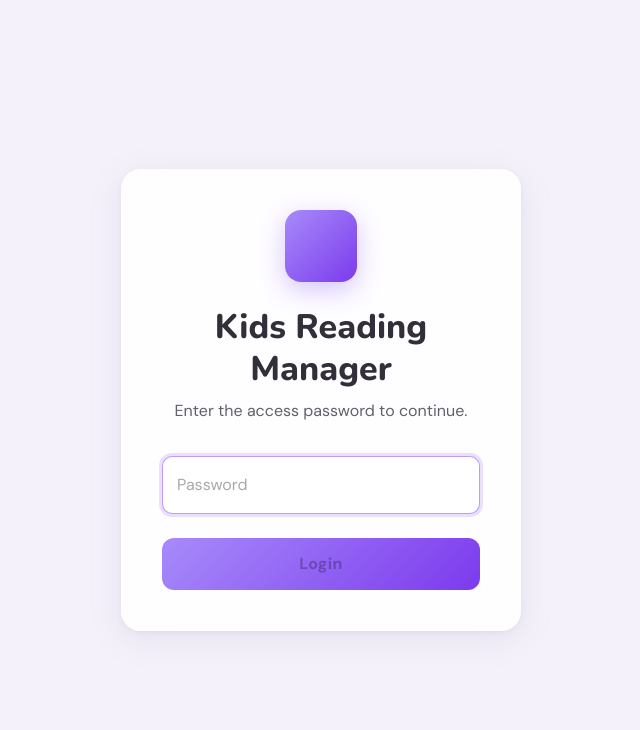
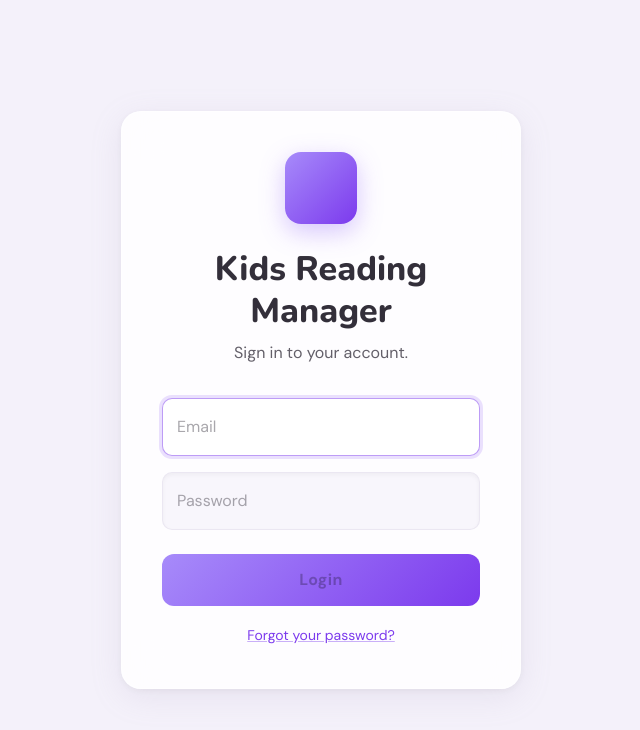
Before and after one commit to dervish666/KidsReadingManager, a React (Vite) app: page / in a window 1280 px wide. Shown: the top 730 px of the page, without its empty margins (319-959 px from the left). Built offline with nearby package versions, Linux system fonts and the light colour scheme; no server answers; some icons are missing.

Commit message:
Updated to use multi tenant auth

```diff
--- a/src/contexts/AppContext.js
+++ b/src/contexts/AppContext.js
@@ -54,11 +54,11 @@ export const AppProvider = ({ children }) => {
 
   // Multi-tenant auth state - initially null until detected from server
   const [authMode, setAuthMode] = useState(() => {
-    if (typeof window === 'undefined') return 'legacy';
+    if (typeof window === 'undefined') return 'multitenant';
     try {
-      return window.localStorage.getItem(AUTH_MODE_KEY) || 'legacy';
+      return window.localStorage.getItem(AUTH_MODE_KEY) || 'multitenant';
     } catch {
-      return 'legacy';
+      return 'multitenant';
     }
   });
 
```
